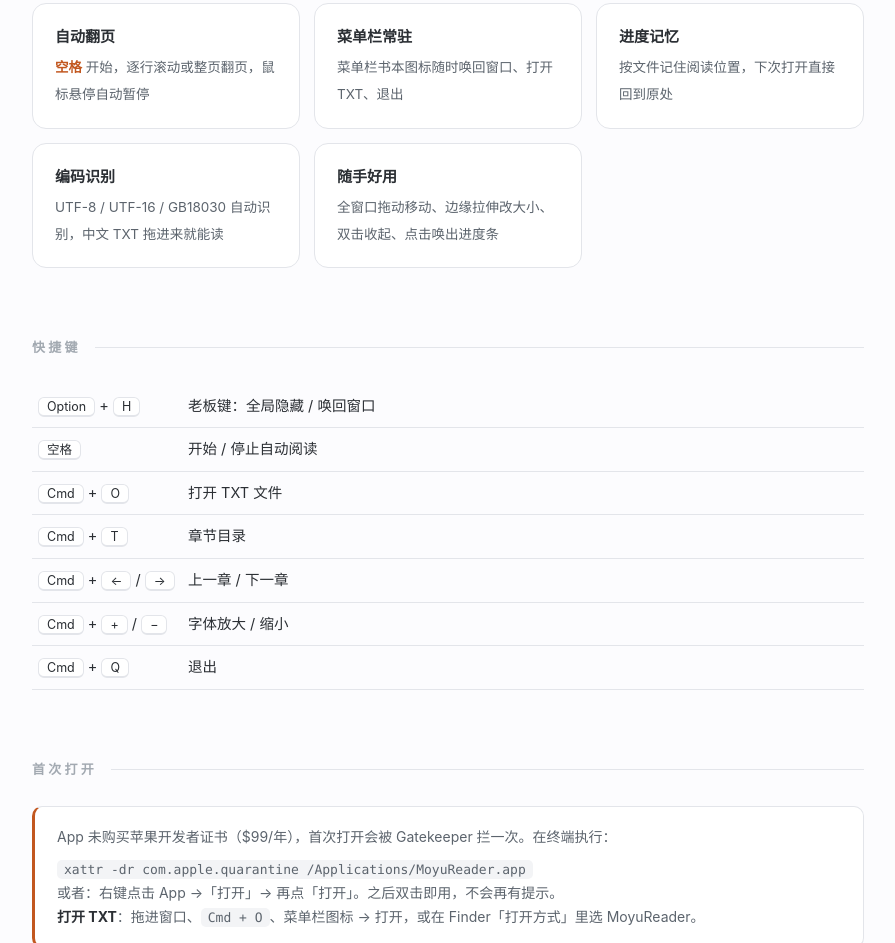
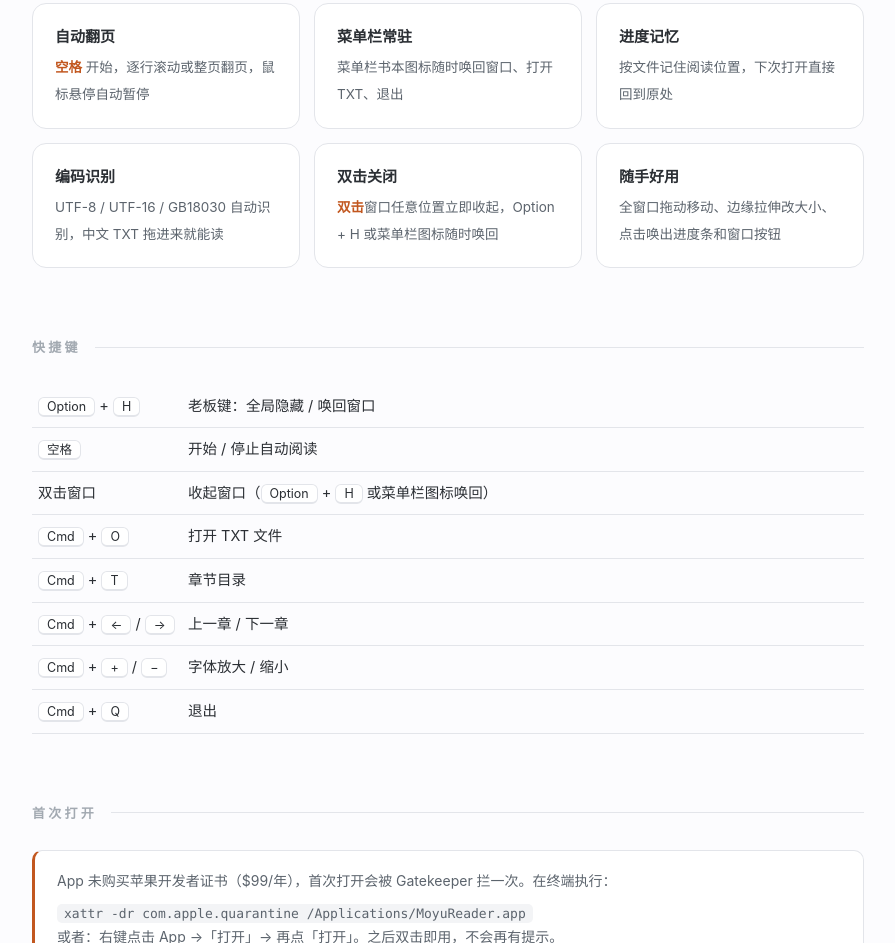
Before and after one commit to hzgys/MoyuReader, a plain HTML site: page index.html in a window 1280 px wide. Shown: the part 776-1719 px from the top of the page, without its empty margins (192-1087 px from the left). Drawn offline with Linux system fonts and the light colour scheme.

Commit message:
落地页补充双击关闭功能说明

```diff
--- a/index.html
+++ b/index.html
@@ -139,7 +139,8 @@
     <div class="card"><b>菜单栏常驻</b><span>菜单栏书本图标随时唤回窗口、打开 TXT、退出</span></div>
     <div class="card"><b>进度记忆</b><span>按文件记住阅读位置，下次打开直接回到原处</span></div>
     <div class="card"><b>编码识别</b><span>UTF-8 / UTF-16 / GB18030 自动识别，中文 TXT 拖进来就能读</span></div>
-    <div class="card"><b>随手好用</b><span>全窗口拖动移动、边缘拉伸改大小、双击收起、点击唤出进度条</span></div>
+    <div class="card"><b>双击关闭</b><span><span class="k">双击</span>窗口任意位置立即收起，Option + H 或菜单栏图标随时唤回</span></div>
+    <div class="card"><b>随手好用</b><span>全窗口拖动移动、边缘拉伸改大小、点击唤出进度条和窗口按钮</span></div>
   </div>
 </section>
 
@@ -148,6 +149,7 @@
   <table>
     <tr><td><kbd>Option</kbd> + <kbd>H</kbd></td><td>老板键：全局隐藏 / 唤回窗口</td></tr>
     <tr><td><kbd>空格</kbd></td><td>开始 / 停止自动阅读</td></tr>
+    <tr><td>双击窗口</td><td>收起窗口（<kbd>Option</kbd> + <kbd>H</kbd> 或菜单栏图标唤回）</td></tr>
     <tr><td><kbd>Cmd</kbd> + <kbd>O</kbd></td><td>打开 TXT 文件</td></tr>
     <tr><td><kbd>Cmd</kbd> + <kbd>T</kbd></td><td>章节目录</td></tr>
     <tr><td><kbd>Cmd</kbd> + <kbd>←</kbd> / <kbd>→</kbd></td><td>上一章 / 下一章</td></tr>
```
